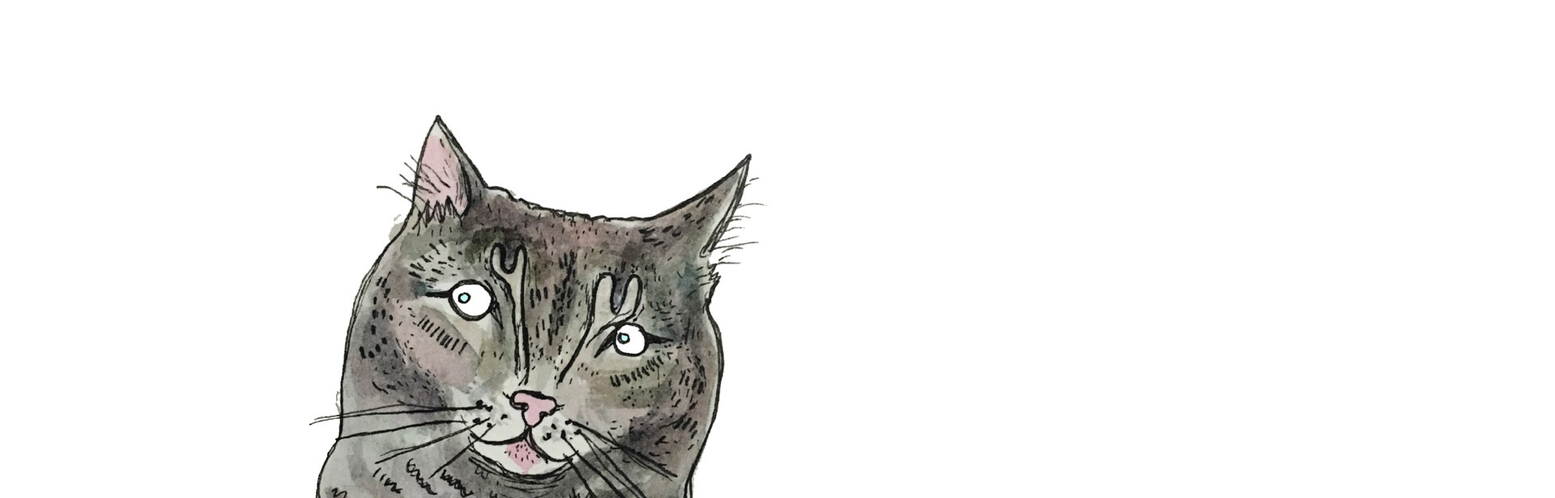
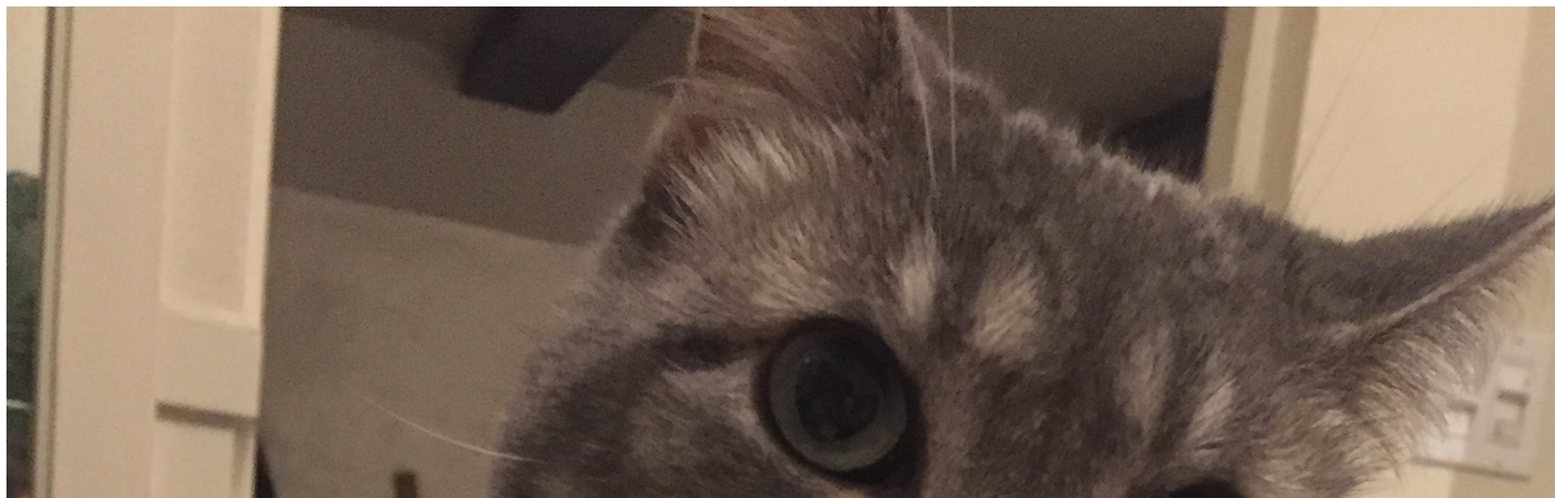
Before and after one commit to NelsonJen/FirstWebsite, a plain HTML site: page index.html in a window 1280 px wide. Shown: the top 616 px of the page at 81% size, 1920 px wide, since content can reach past the window. Drawn offline with Linux system fonts and the light colour scheme.

Commit message:
change to other photo

```diff
--- a/index.html
+++ b/index.html
@@ -3,6 +3,6 @@
 <title>Jen's First Website</title>
 </head>
 <body>
-    <img src="img/tuna1.jpeg" alt="Tuna Cat">
+    <img src="img/tuna1.jpg" alt="Tuna Cat">
 </body>
 </html>
```
Also changed, not shown: img/tuna1.jpg (added), img/tuna2.jpeg (renamed from img/tuna1.jpeg), 1 other file.
